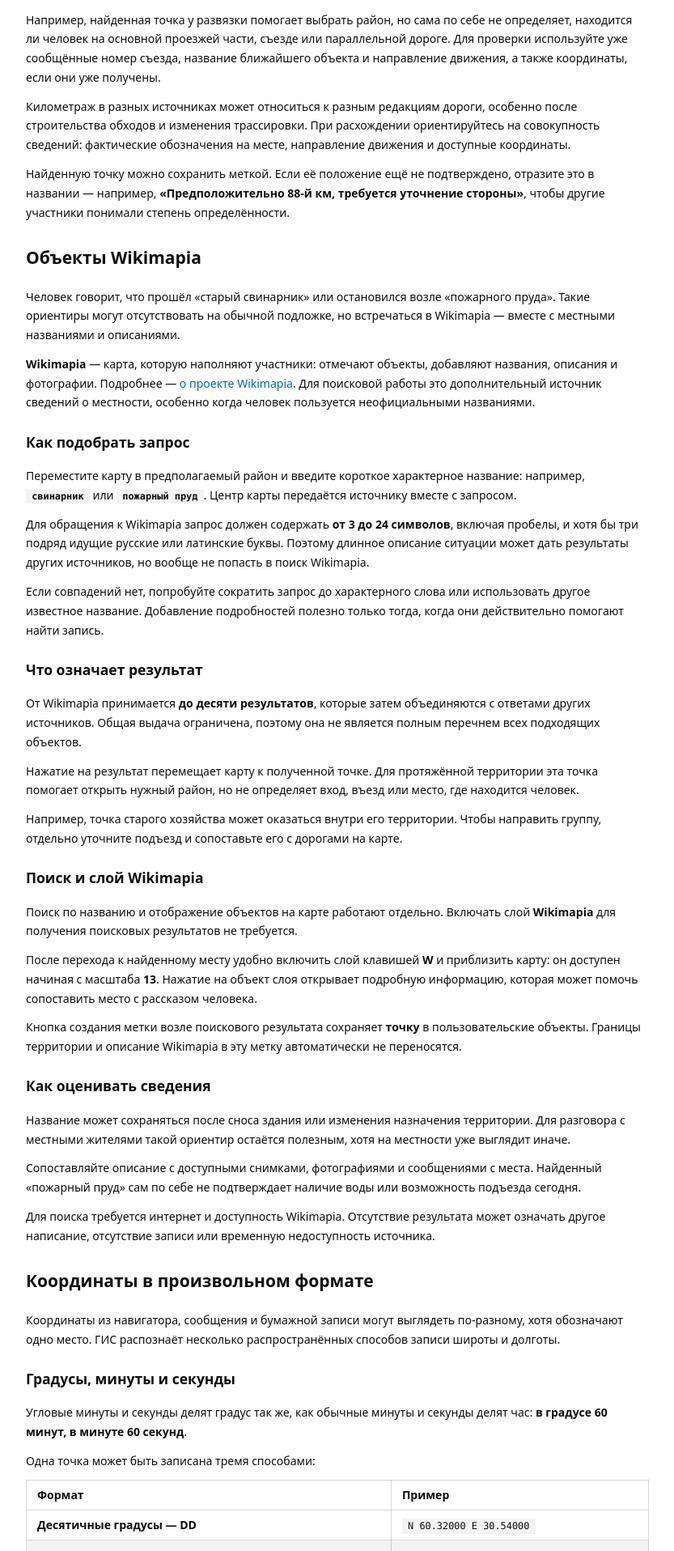
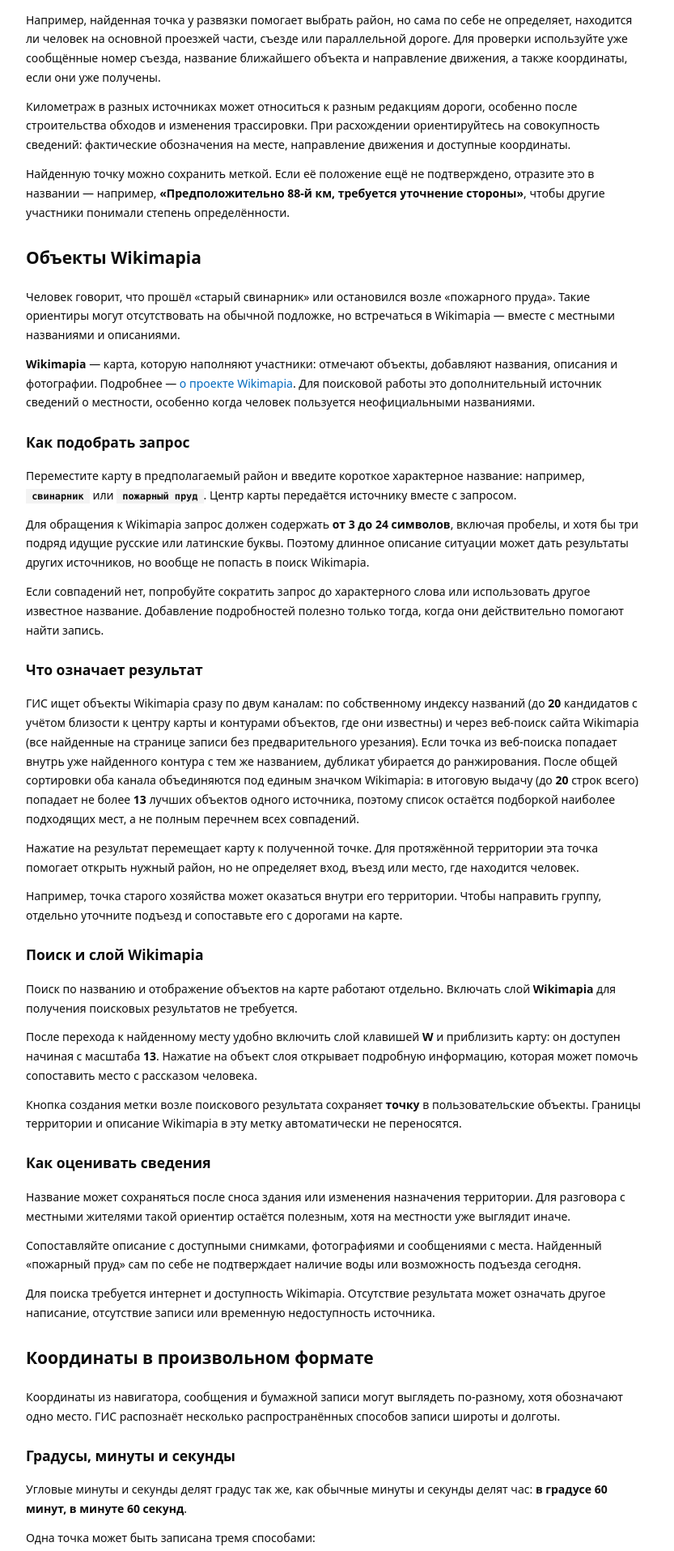
Before and after one commit to extremum-search-and-rescue/help.gis, a Jekyll site: the page built from _posts/2023-06-11-ui-search.md, in a window 1280 px wide. Shown: the part 3084-5000 px from the top of the page at 81% size, without its empty margins (223-1056 px from the left). Built offline with Jekyll 4.4.1, drawn with Linux system fonts in a browser that asks for light colours; part of the change alters nothing that is shown; some of the changed text lies outside the part shown.

Commit message:
help update search distance ranking

```diff
--- a/_posts/2023-06-11-ui-search.md
+++ b/_posts/2023-06-11-ui-search.md
@@ -112,7 +112,7 @@ layout: post
 
 #### Что означает результат
 
-От Wikimapia принимается **до десяти результатов**, которые затем объединяются с ответами других источников. Общая выдача ограничена, поэтому она не является полным перечнем всех подходящих объектов.
+ГИС ищет объекты Wikimapia сразу по двум каналам: по собственному индексу названий (до **20** кандидатов с учётом близости к центру карты и контурами объектов, где они известны) и через веб-поиск сайта Wikimapia (все найденные на странице записи без предварительного урезания). Если точка из веб-поиска попадает внутрь уже найденного контура с тем же названием, дубликат убирается до ранжирования. После общей сортировки оба канала объединяются под единым значком Wikimapia: в итоговую выдачу (до **20** строк всего) попадает не более **13** лучших объектов одного источника, поэтому список остаётся подборкой наиболее подходящих мест, а не полным перечнем всех совпадений.
 
 Нажатие на результат перемещает карту к полученной точке. Для протяжённой территории эта точка помогает открыть нужный район, но не определяет вход, въезд или место, где находится человек.
 
@@ -223,9 +223,9 @@ layout: post
 
 #### Почему важен центр карты
 
-Из справочника выбираются **до пяти ближайших совпадений**, отсортированных по расстоянию от центра карты. Это особенно важно при поиске по общему слову вроде **`остановка`** или **`платформа`**, а также при распространённых названиях: в выдачу попадут пять объектов, ближайших к текущему положению экрана.
+Из справочника отбираются **до 20 ближайших к центру карты совпадений**, которые затем участвуют в общем ранжировании; после него в итоговую выдачу попадает не более **13** результатов одного источника (при общем лимите до **20** строк). Это особенно важно при поиске по общему слову вроде **`остановка`** или **`платформа`**, а также при распространённых названиях: если карта открыта далеко от района ПСР, двадцатка кандидатов транспортного справочника наберётся вокруг текущего центра экрана.
 
-Перед поиском переместите карту ближе к предполагаемому месту и повторите запрос. В общей выдаче могут присутствовать дополнительные результаты других источников — ограничение в пять объектов относится именно к транспортному справочнику.
+Перед поиском переместите карту ближе к предполагаемому месту и повторите запрос. В общей выдаче рядом с остановками могут присутствовать результаты других картографических источников.
 
 Расстояние возле результата отсчитывается по прямой от центра карты. Оно помогает сравнивать взаимное расположение объектов, но не показывает длину пути по дорогам или возможность пройти к остановке напрямую через реку, болото или полосу отвода.
 
@@ -357,19 +357,21 @@ mcc <MCC> mnc <MNC> lac <LAC> cid <CID>
 
 ### Ранжирование результатов поиска
 
-При обычном текстовом поиске (топонимы, адреса, урочища, СНТ, объекты Wikimapia, OSM, 2ГИС, DaData и др.) кандидаты от всех поисковых провайдеров объединяются и переранжируются с помощью нейросетевой модели **BGE-Reranker-v2-m3** (Chen et al., 2024, [arXiv:2402.03216](https://arxiv.org/abs/2402.03216)), развёрнутой в облачной платформе **MWS Cloud (MTS Web Services)**.
+Потерявшийся называет «урочище Селище» или «озеро Светлое». В пределах одной области таких мест может быть несколько — тогда в первую очередь нужно проверить ближайшие к предполагаемому району поиска. Но бывает и обратная ситуация: название редкое, а карта в момент звонка открыта в соседнем регионе за несколько сотен километров. Если жёстко отсекать результаты по дальности, единственное верное место просто пропадёт из выдачи.
 
-Итоговый ранг каждого кандидата рассчитывается по принципу слияния рангов (**Reciprocal Rank Fusion, RRF** — Cormack et al., 2009, [doi:10.1145/1571941.1572114](https://doi.org/10.1145/1571941.1572114)) с нелинейным (логарифмическим) затуханием по расстоянию от текущего центра карты:
+Чтобы одинаково хорошо работать в обоих случаях, ГИС при обычном текстовом поиске (населённые пункты, адреса, урочища, СНТ, объекты **Wikimapia**, **OpenStreetMap**, **Google Карт**, **2ГИС**, **DaData**, остановки) сначала собирает кандидатов от подключённых источников без предварительного урезания списков до 5–10 строк и убирает точечные дубликаты Wikimapia, попавшие внутрь уже найденных полигонов с тем же названием.
 
-1. **Нелинейная близость к центру карты** — плавно убывает с ростом расстояния по логарифмическому закону (характерный масштаб — `5 км`). Вблизи центра карты кандидаты получают близкий вес по расстоянию и конкурируют прежде всего по смысловому соответствию запросу.
-2. **Семантическая релевантность (RRF)** — модель **BGE-Reranker-v2-m3** в **MWS Cloud** оценивает соответствие названия каждого объекта исходному запросу, после чего кандидатам присваивается обратный ранг релевантности (`1 / (1 + r)`). Кандидаты с одинаковой оценкой релевантности получают одинаковый ранг и упорядочиваются по расстоянию от центра карты.
+Затем каждый кандидат оценивается по трём составляющим:
 
-Такое сочетание обеспечивает естественный баланс:
-- среди нескольких подходящих объектов поблизости выше оказывается тот, который точнее соответствует запросу;
-- при одинаковой релевантности побеждает более близкий к центру карты объект;
-- точное совпадение на большом расстоянии от центра карты поднимается выше случайных или слабо подходящих близких совпадений.
+1. **Региональная шкала расстояния** — вклад близости к центру открытой карты плавно убывает по формуле $1 / (1 + d / 100\text{ км})$ с характерным масштабом региона **100 км**. На рабочих дистанциях поиска объекты заметно различаются по удалению: в **10 км** от центра вес близости равен **0,91**, в **50 км** — **0,67**, в **100 км** — **0,50**, в **200 км** — **0,33**. При этом у шкалы нет жёсткого обрыва: даже за **1000 км** сохраняется небольшой вклад (**0,09**), позволяющий найти уникальный далёкий объект.
+2. **Смысловое соответствие запросу** — нейросетевая модель переранжирования [BGE-Reranker-v2-m3 (Chen et al., 2024)](https://arxiv.org/abs/2402.03216), развёрнутая в облачной платформе спонсора проекта [MWS Cloud (МТС Web Services)](https://mws.ru/), оценивает, насколько название и адрес объекта подходят к запросу по смыслу.
+3. **Словарное совпадение названия** — алгоритм нечёткого сопоставления слов [Soft TF-IDF (Cohen, Ravikumar & Fienberg, 2003)](https://www.cs.cmu.edu/~wcohen/postscript/ijcai-ws-2003.pdf) учитывает редкость каждого слова запроса, транслитерацию и небольшие расхождения в написании. Благодаря этому близкие объекты, совпавшие только по общему слову вроде «урочище» или «СНТ», не вытесняют точное имя.
 
-Специализированные точные запросы — координаты, IP-адреса, базовые станции сотовой связи (LBS), телефоны и километровые столбы — возвращаются напрямую без нейросетевого переранжирования. При недоступности сервиса переранжирования или превышении времени ожидания поиск автоматически использует базовую сортировку провайдеров.
+Смысловая и словарная оценки переводятся в ступени обратного ранга `1 / (1 + r)` и складываются со шкалой расстояния методом взаимного слияния рангов ([Reciprocal Rank Fusion — Cormack, Clarke & Büttcher, 2009](https://doi.org/10.1145/1571941.1572114)). Объекты с практически одинаковой релевантностью попадают на одну ступень и выстраиваются строго по удалению от центра карты. В результате одноимённые места внутри региона идут от ближайших к более далёким, а редкое точное совпадение в другой области поднимается выше случайных местных объектов.
+
+Ограничение по источникам применяется уже **после** общего ранжирования: в итоговую выдачу (до **20** строк) попадает не более **13** лучших результатов одного источника (индекс и веб-поиск Wikimapia учитываются вместе как один источник), чтобы один подробный справочник не закрыл собой ответы остальных.
+
+Специализированные точные запросы — **координаты**, **IP-адреса**, **базовые станции сотовой связи (Cell ID)**, **номера телефонов** и **указатели «Стрелки»** — возвращаются напрямую соответствующими модулями без переранжирования. Если нейросетевая модель временно недоступна или не успела ответить, поиск автоматически ранжирует кандидатов по сочетанию словарного совпадения (**Soft TF-IDF**) и той же региональной шкалы расстояния **100 км**.
 
 ### Выбрать место и вернуться назад
 
```
